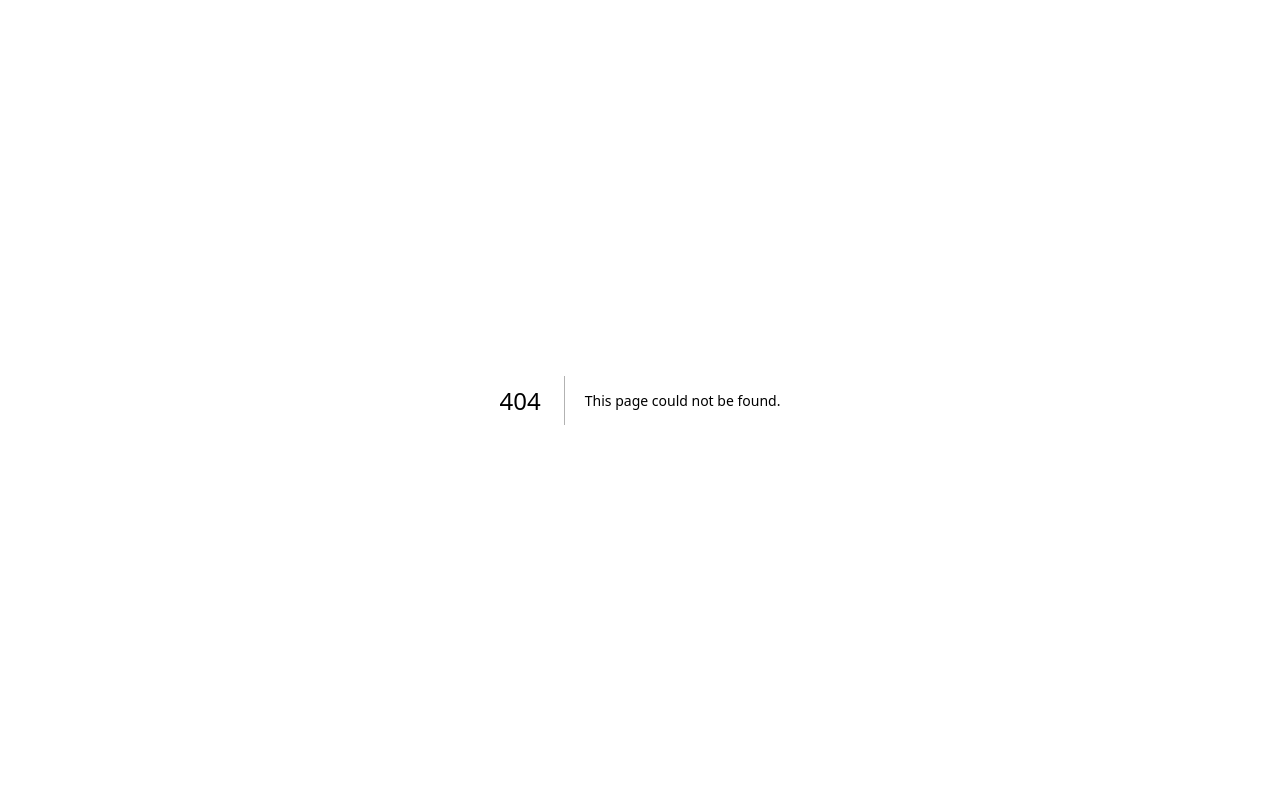
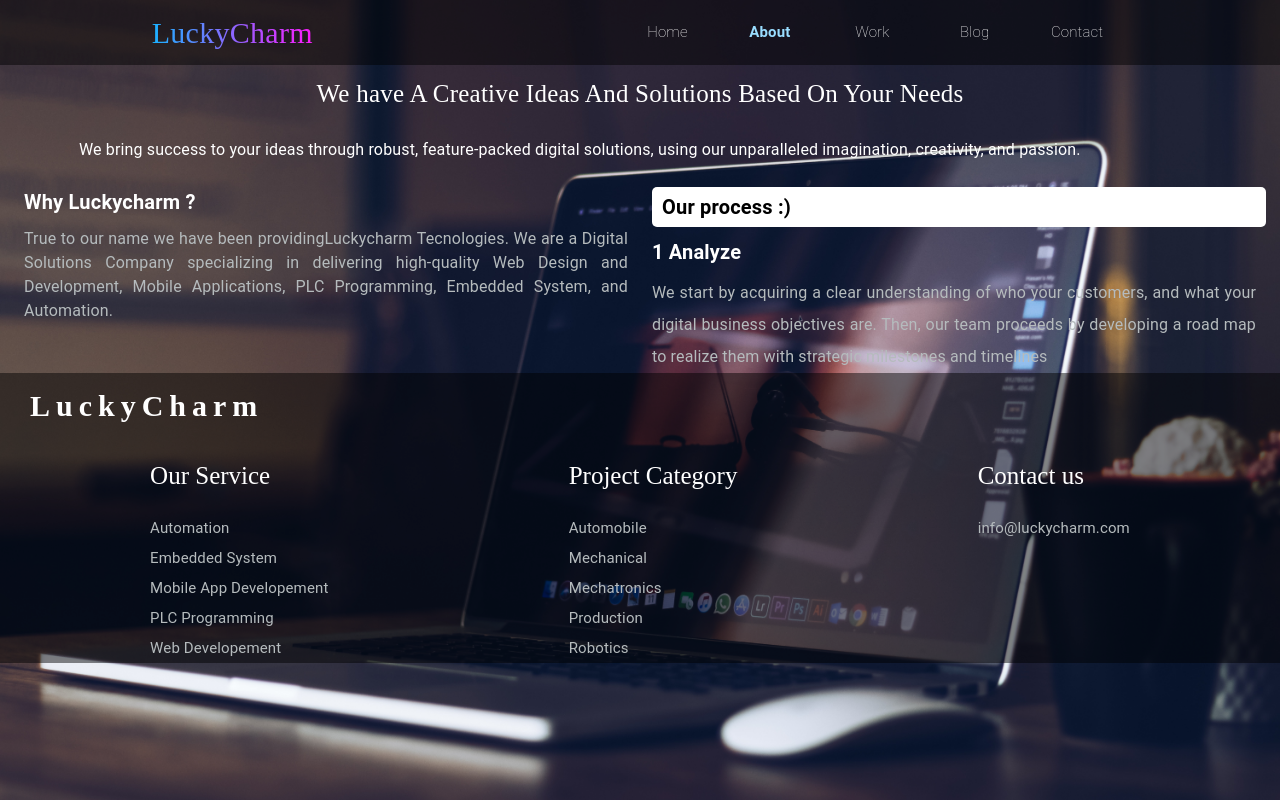
Before and after one commit to Gokul-pga/lucky, a Next.js app: page /about in a window 1280 px wide. Before the commit this address had no page. Built offline with nearby package versions, Linux system fonts and the light colour scheme.

Commit message:
about page added

```diff
--- a/components/Modalpage.js
+++ b/components/Modalpage.js
@@ -1,4 +1,5 @@
 import {
+  Alert,
   Box,
   Button,
   Modal,
@@ -40,7 +41,7 @@ function Modalpage({ open, setOpen }) {
       setValidator(true)
 
     }
-     fetch("http://localhost:5000/post", {
+     fetch("http://localhost:4000/post", {
       method:"POST",
       crossDomain:true,
       headers:{
@@ -104,7 +105,7 @@ function Modalpage({ open, setOpen }) {
           >
             Let's Start With <span style={{ color: "#eb8c34" }}>Together.</span>
           </Typography>
-          {validator && (<Typography sx={{color:'red',margin:'0 10px'}}>* All Fields are mandatory</Typography>)}
+          {validator && (<Alert severity="error" sx={{color:'red',margin:'0 10px'}}>All Fields are mandatory</Alert>)}
           <Box
             gap={2}
             sx={{
--- /dev/null
+++ b/pages/about.js
@@ -0,0 +1,178 @@
+import Layout from "@/components/Layout";
+import { Box, Container, Stack, Typography } from "@mui/material";
+import React from "react";
+import { TbNumber1 } from 'react-icons/tb';
+import { TbNumber2 } from 'react-icons/tb';
+import { TbNumber } from 'react-icons/tb';
+import LooksOneRoundedIcon from '@mui/icons-material/LooksOneRounded';
+
+
+function about() {
+  return (
+    <Layout>
+      <Container
+        maxWidth="xl"
+        sx={{
+          width: "100%",
+        }}
+      >
+        <Box
+          sx={{
+            //bgcolor: "palegreen",
+            mt: "10px",
+            display: "flex",
+            flexDirection: "row",
+            justifyContent: "center",
+          }}
+        >
+          <Typography
+            sx={{
+              fontFamily: "revert-layer",
+              fontSize: {
+                xl: "25px",
+                lg: "25px",
+                md: "25px",
+                sm: "20px",
+                xs: "20px",
+              },
+              color: "#fff",
+              textAlign: "center",
+            }}
+          >
+            We have A Creative Ideas And Solutions Based On Your Needs
+          </Typography>
+        </Box>
+        <Box
+          sx={{
+            padding: {
+              xl: "25px 55px 25px 55px",
+              lg: "25px 55px 25px 55px",
+              md: "25px 55px 25px 55px",
+              sm: "20px 0 20px 0",
+              xs: "20px 0 20px 0",
+            },
+          }}
+        >
+          <Typography
+            sx={{ color: "#fff", textAlign: "justify", fontSize: "16px" }}
+          >
+            We bring success to your ideas through robust, feature-packed
+            digital solutions, using our unparalleled imagination, creativity,
+            and passion.
+          </Typography>
+        </Box>
+
+        <Stack
+          flex={1}
+          sx={{
+            display: "flex",
+            flexDirection: {
+              xl: "row",
+              lg: "row",
+              md: "row",
+              sm: "column",
+              xs: "column",
+            },
+            gap: 3,
+          }}
+        >
+          <Box
+            sx={{
+              width: {
+                xl: "50%",
+                lg: "50%",
+                md: "50%",
+                sm: "100%",
+                xs: "100%",
+              },
+            }}
+          >
+            <Typography
+              sx={{ color: "#fff", fontSize: "20px", fontWeight: "bold" }}
+            >
+              Why Luckycharm ?
+            </Typography>
+            <Typography
+              sx={{
+                color: "#b5bbbd",
+                fontSize: "16px",
+                mt: "10px",
+                textAlign: "justify",
+              }}
+            >
+              True to our name we have been providingLuckycharm Tecnologies. We
+              are a Digital Solutions Company specializing in delivering
+              high-quality Web Design and Development, Mobile Applications, PLC
+              Programming, Embedded System, and Automation.
+            </Typography>
+          </Box>
+
+          <Box
+            sx={{
+              width: {
+                xl: "50%",
+                lg: "50%",
+                md: "50%",
+                sm: "100%",
+                xs: "100%",
+              },
+            }}
+          >
+            <Box sx={{
+                margin:'0 0 10px 0'
+            }}>
+              <Typography
+                sx={{
+                    width: {
+                        xl: "100%",
+                        lg: "100%",
+                        md: "100%",
+                        sm: "75%",
+                        xs: "75%",
+                      },
+                  color: "#000",
+                  fontSize: "20px",
+                  bgcolor: "#fff",
+                  padding:"5px 0 5px 10px",
+                  fontWeight:"bold",
+                borderRadius:'5px'
+                }}
+              >
+                Our process :)
+              </Typography>
+            </Box>
+
+            <Box>
+
+                <Box>
+                <Typography
+                sx={{ color: "#fff", fontSize: "20px", fontWeight: "bold" }}
+              >
+                1 Analyze
+              </Typography>
+                </Box>
+
+              <Typography
+                sx={{
+                  color: "#fff",
+                  fontSize: "16px",
+                  mt: "10px",
+                  textAlign: "justify",
+                  lineHeight: "2",
+                  color: "#b5bbbd",
+                }}
+              >
+                We start by acquiring a clear understanding of who your
+                customers, and what your digital business objectives are. Then,
+                our team proceeds by developing a road map to realize them with
+                strategic milestones and timelines
+              </Typography>
+            </Box>
+          </Box>
+        </Stack>
+      </Container>
+    </Layout>
+  );
+}
+
+export default about;
--- a/pages/contact.js
+++ b/pages/contact.js
@@ -1,6 +1,6 @@
 import React, { useState } from "react";
 import Layout from '@/components/Layout';
-import {Box,Button,CardMedia,Stack,TextField,Typography,} from "@mui/material";
+import {Alert, Box,Button,CardMedia,Stack,TextField,Typography,} from "@mui/material";
 import EmailOutlinedIcon from "@mui/icons-material/EmailOutlined";
 import LocalPhoneOutlinedIcon from "@mui/icons-material/LocalPhoneOutlined";
 import RoomOutlinedIcon from "@mui/icons-material/RoomOutlined";
@@ -38,7 +38,7 @@ function Contact() {
       setValidator(true)
 
     }
-     fetch("http://localhost:4000/user", {
+     fetch("http://localhost:4000/post", {
       method:"POST",
       crossDomain:true,
       headers:{
@@ -236,7 +236,7 @@ function Contact() {
           >
             Let's Start With <span style={{ color: "#4dc3ff" }}>Together.</span>
           </Typography>
-          {validator && (<Typography sx={{color:'red',margin:'0 10px'}}>* All Fields are mandatory</Typography>)}
+          {validator && (<Alert severity="error" sx={{color:'red',margin:'0 10px'}}>All Fields are mandatory</Alert>)}
           <Box
             gap={3}
             sx={{
```
